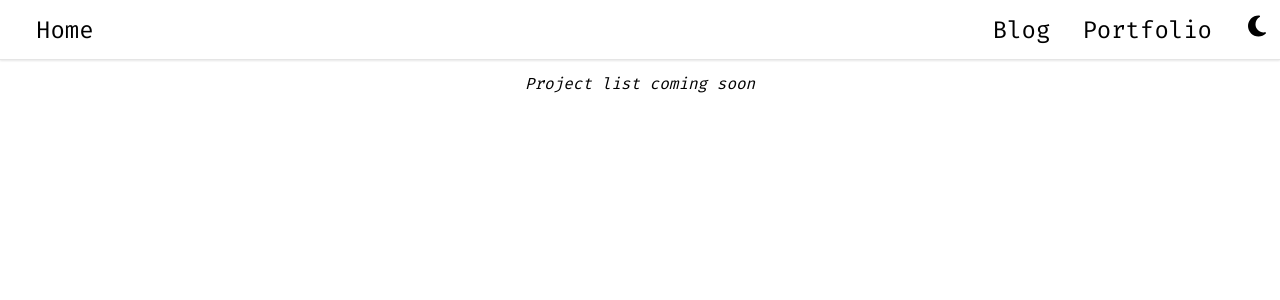
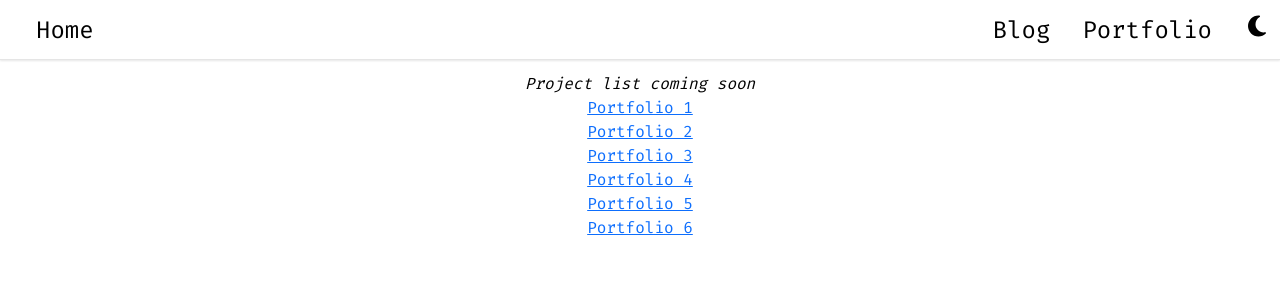
Before and after one commit to lambley/portfolio, a Next.js app: page /portfolio in a window 1280 px wide. Shown: the top 300 px of the page. Built offline with nearby package versions, Linux system fonts and the light colour scheme.

Commit message:
add holding portfolio list

```diff
--- a/src/pages/portfolio/index.tsx
+++ b/src/pages/portfolio/index.tsx
@@ -2,12 +2,30 @@ import React from "react";
 import Link from "next/link";
 
 const Portfolio: React.FC = () => {
+  const portfolioSampleData = [
+    { portfolioId: "1", portfolioName: "Portfolio 1" },
+    { portfolioId: "2", portfolioName: "Portfolio 2" },
+    { portfolioId: "3", portfolioName: "Portfolio 3" },
+    { portfolioId: "4", portfolioName: "Portfolio 4" },
+    { portfolioId: "5", portfolioName: "Portfolio 5" },
+    { portfolioId: "6", portfolioName: "Portfolio 6" },
+  ];
+
   return (
     <div className="container my-3 text-center">
       <h1>Portfolio List</h1>
       <i>Project list coming soon</i>
+      <div className="portfolio-list">
+        {portfolioSampleData.map((portfolio) => (
+          <div key={portfolio.portfolioId}>
+            <Link href={`/portfolio/${portfolio.portfolioId}`}>
+              {portfolio.portfolioName}
+            </Link>
+          </div>
+        ))}
+      </div>
     </div>
-  )
+  );
 };
 
 export default Portfolio;
--- a/src/styles/globals.css
+++ b/src/styles/globals.css
@@ -5,6 +5,7 @@
 @import "variables.css";
 @import "home.css";
 @import "navigation.css";
+@import "portfolio.css";
 
 /* External styles */
 @import "~bootstrap/dist/css/bootstrap.min.css";
--- /dev/null
+++ b/src/styles/portfolio.css
@@ -0,0 +1,3 @@
+.portfolio-list {
+
+}
```
